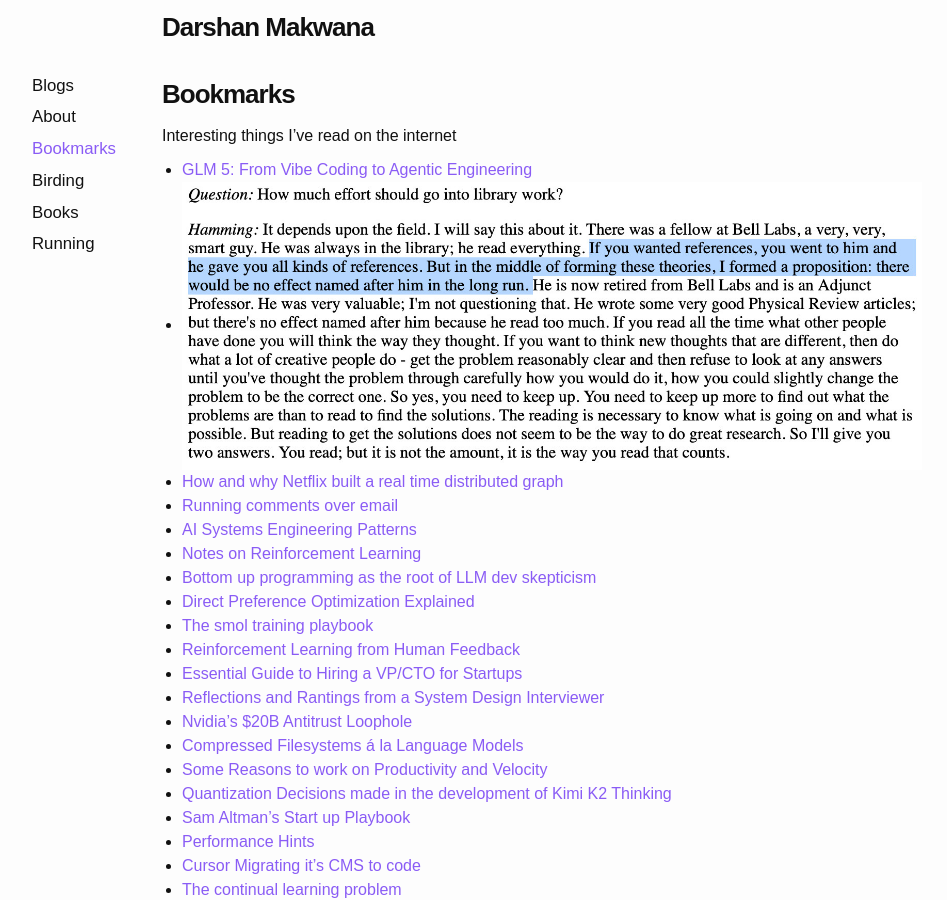
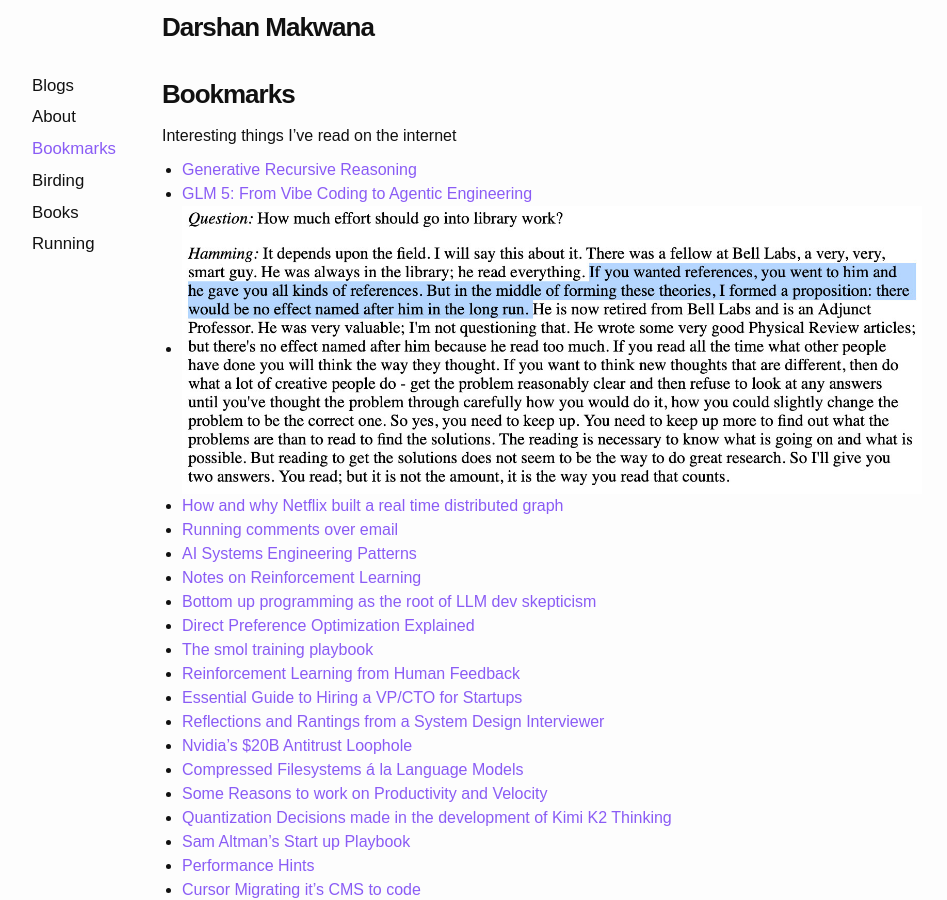
Before and after one commit to darshanmakwana412/darshanmakwana412.github.io, a Jekyll site: the page built from bookmarks.md, in a window 1280 px wide and 900 px high. Shown: the whole window, without its empty margins (163-1110 px from the left). Built offline with Jekyll 4.4.1, drawn with Linux system fonts in a browser that asks for light colours.

Commit message:
some more bookmark updates

```diff
--- a/bookmarks.md
+++ b/bookmarks.md
@@ -6,6 +6,7 @@ title: Bookmarks
 
 Interesting things I've read on the internet
 
+- [Generative Recursive Reasoning](https://ahn-ml.github.io/gram-website/)
 - [GLM 5: From Vibe Coding to Agentic Engineering](https://arxiv.org/pdf/2602.15763)
 - ![hamming quote](/assets/images/sharing/hamming.jpeg)
 - [How and why Netflix built a real time distributed graph](https://netflixtechblog.com/how-and-why-netflix-built-a-real-time-distributed-graph-part-1-ingesting-and-processing-data-80113e124acc)
```
